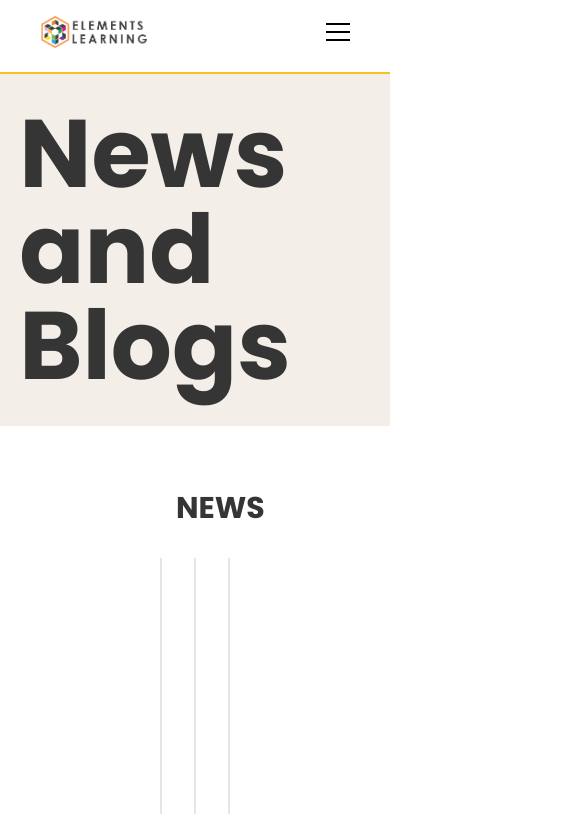
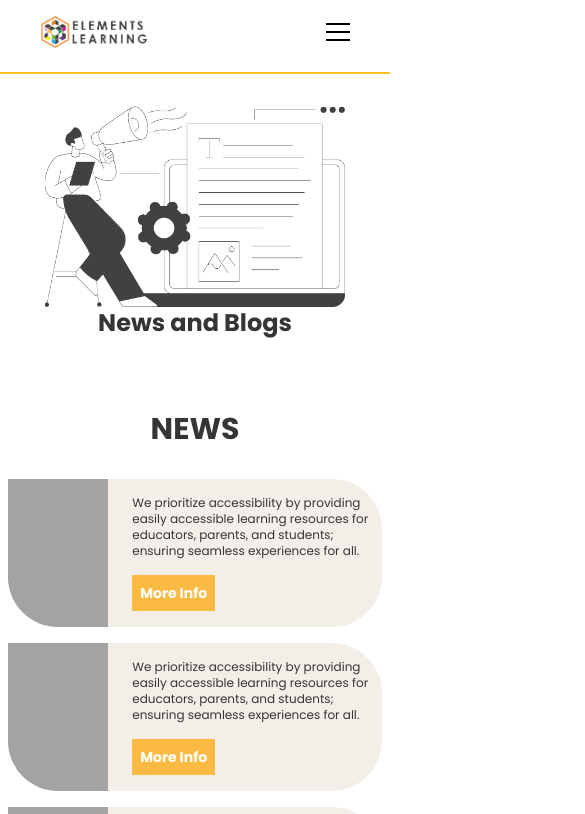
Before and after one commit to TahaShah141/elements-learning, a React (Vite) app: page /blogs in a window 390 px wide. Shown: the top 814 px of the page, 585 px wide, since content can reach past the window. Built offline with nearby package versions, Linux system fonts and the light colour scheme.

Commit message:
blog resposive without blog sec

```diff
--- a/src/Pages/BlogPage.jsx
+++ b/src/Pages/BlogPage.jsx
@@ -1,4 +1,3 @@
-import { FadeIn } from "../components/FadeIn"
 import { Footer } from "../components/Footer"
 import { LinkButton } from "../components/LinkButton"
 import { SlidingDiv } from "../components/SlidingDiv"
@@ -48,11 +47,11 @@ const blogs = [
 
 const NewsCard = ({src, content, link, index}) => {
   return (
-    <SlidingDiv direction={"top"} delay={index*0.5} className="flex flex-col flex-1 rounded-[50px] overflow-hidden rounded-tl-none gap-4 max-w-md bg-[#F3EEE8]">
-      <div className="w-full h-96 bg-neutral-200">
+    <SlidingDiv direction={"top"} delay={index*0.5} className="flex flex-row md:flex-col flex-1 rounded-[50px] overflow-hidden rounded-tl-none gap-4 max-w-md bg-[#F3EEE8]">
+      <div className="w-full xs:h-48 sm:h-52 md:h-80 lg:h-[350px] xl:h-96 aspect-square  bg-neutral-400">
         {/* <img src={src} alt="" className="size-full" /> */}
       </div>
-      <div className="flex flex-col text-lg gap-4 p-10 items-start">
+      <div className="flex flex-col text-xs xs:text-sm sm:text-base md:text-lg gap-4 py-4 px-2 md:p-5 lg:p-8 xl:p-10 items-start">
         <p>{content}</p>
         <LinkButton textColor={"#FFFFFF"} bgColor="#FBBA41" text={"More Info"} />
       </div>
@@ -97,15 +96,16 @@ const BlogCard = ({title, src, desc, comments, likes, date, author, index}) => {
 export const BlogPage = () => {
   return (
     <div className="flex flex-col">
-      <section className="bg-[#F3EEE8] p-8 w-full flex gap-20 justify-center items-center">
-        <StaggeredHeaders headers={["News and", "Blogs"]} containerClass="text-8xl font-bold" direction="left" />
-        <div className="max-w-[600px]">
+      <section className=" bg[#F3EEE8] p-2 xs:p-8 w-full flex flex-col-reverse xs:flex-row  min-[400px]:gap-4 lg:gap-20 justify-center items-center ">
+        <StaggeredHeaders headers={["News and", "Blogs"]} containerClass="hidden xs:flex flex-col text-3xl sm:text-5xl lg:text-8xl font-bold" direction="left" />
+        <StaggeredHeaders headers={["News and Blogs"]} containerClass="min-[400px]:hidden text-2xl font-bold" direction="left" />
+        <div className="max-w-[300px] sm:max-w-[600px]">
           <img src="/newsandblogspage/newsandblogs.png" alt="" />
         </div>
       </section>
-      <section className="flex flex-col p-16 gap-8 px-40">
-        <h3 className="px-4 text-3xl min-[900px]:text-5xl min-[900px]:text-cente font-bold uppercase">News</h3>
-        <div className="flex gap-8 justify-center">
+      <section className="flex flex-col py-16 gap-8 px-2 md:px-6 lg:p-12 xl:p-20">
+        <h3 className="px-4 text-3xl min-[900px]:text-5xl text-center font-bold uppercase">News</h3>
+        <div className="flex flex-col md:flex-row gap-4 lg:gap-6 xl:gap-8 items-center justify-center">
           {news.map((goal, index) => <NewsCard key={goal.title} {...goal} index={index} />)}
         </div>
       </section>
@@ -114,19 +114,18 @@ export const BlogPage = () => {
         {blogs.map(blog => <BlogCard {...blog} />)}
       </section>
       <section className="flex flex-col items-center">
-        <div className="flex bg-[#FBBA42] translate-y-1/4 w-4/5 flex-col p-12 justify-center items-center gap-8">
+        <div className="flex bg-[#FBBA42] translate-y-1/4 w-4/5 flex-col p-5 lg:p-12 justify-center items-center gap-8">
           <div className="flex flex-col text-lg gap-1 items-center">
-            <h4 className="font-bold text-4xl">Join Our Community</h4>
-            <p>Sign up for our newsletter and get fresh articles, freebies, advice and more 3 times a week.</p>
+            <h4 className="font-bold text-lg md:text-2xl lg:text-4xl">Join Our Community</h4>
+            <p className="text-sm md:text-base" >Sign up for our newsletter and get fresh articles, freebies, advice and more 3 times a week.</p>
           </div>
-          <div className="flex gap-4 justify-center p-2 px-16 w-full">
-            <input type="text" placeholder="Full Name" className="flex-1 px-2" />
-            <input type="text" placeholder="Email" className="flex-1 px-2" />
-            {/* <LinkButton text="Submit" bgColor={"#404040"} textColor={"#FFFFFF"} /> */}
-            <button className="p-2 bg-[#404040] text-white font-bold px-4">Submit</button>
+          <div className="flex flex-col md:flex-row gap-2 lg:gap-4 justify-center lg:p-2 lg:px-16 w-full">
+            <input type="text" placeholder="Full Name" className="flex-1 px-2 p-2 text-sm" />
+            <input type="text" placeholder="Email" className="flex-1 px-2 p-2 text-sm" />
+            <button className="p-2 lg:p-2 bg-[#404040] text-white font-bold px-4 text-sm">Submit</button>
           </div>
         </div>
-        <div className="bg-[#353535] h-16 w-full"></div>
+        <div className="bg-[#353535] h-20 md:h-16 lg:h-20 w-full"></div>
       </section>
       <Footer />
     </div>
```
